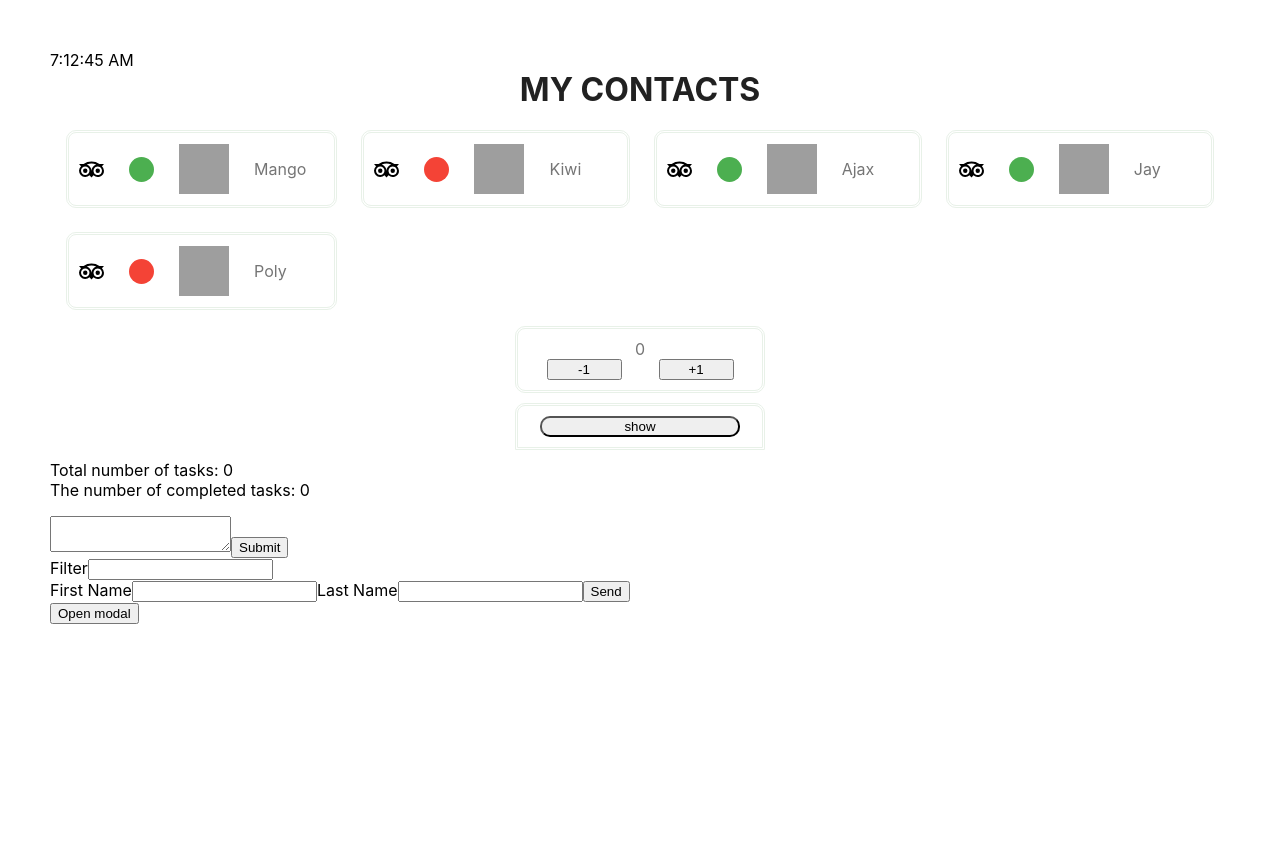
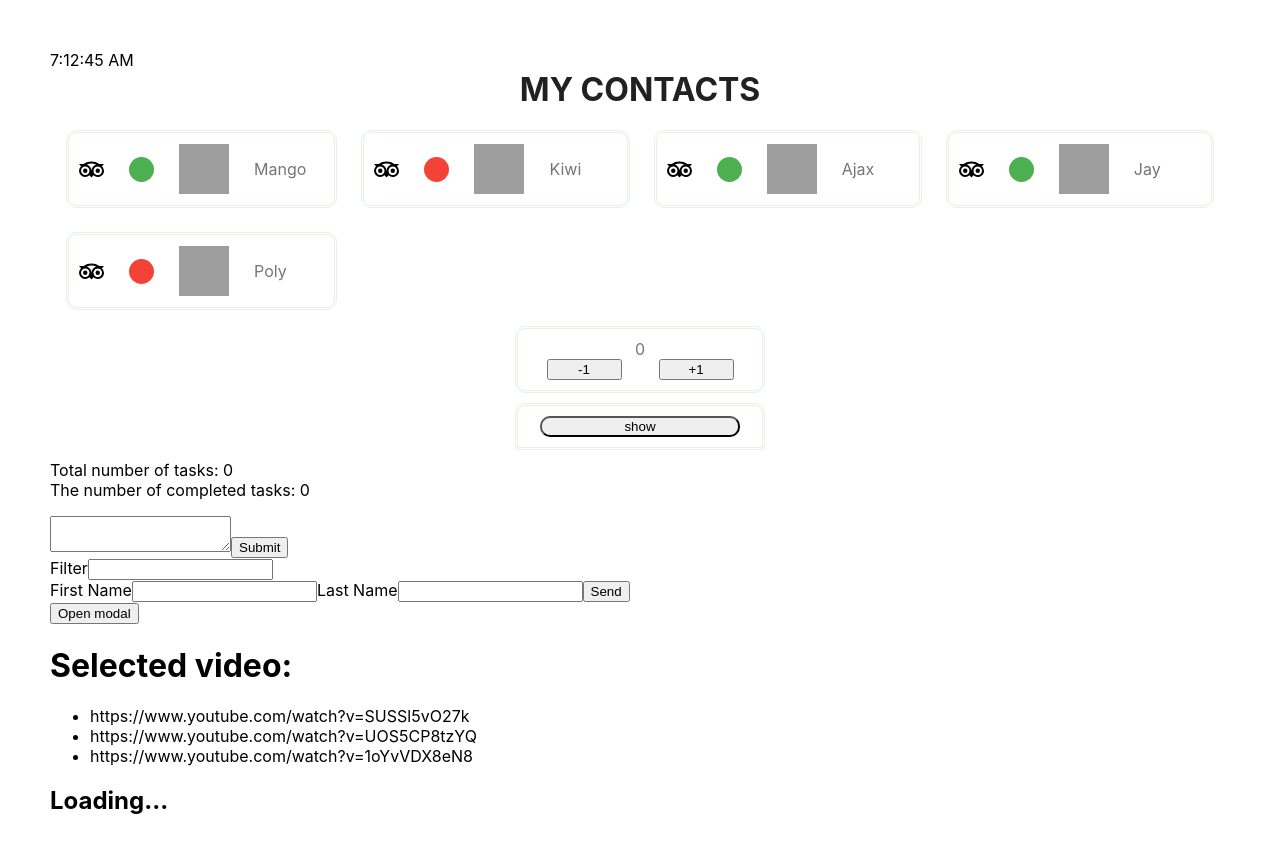
Before and after one commit to NadiiaHonchar/remember-all, a React (Create React App) app: page / in a window 1280 px wide. Shown: the top 852 px of the page. Before the commit the page ends 800 px from the top, so only its background shows below. Built offline with nearby package versions, Linux system fonts and the light colour scheme; grey boxes are pictures that could not be loaded.

Commit message:
added Player

```diff
--- a/package.json
+++ b/package.json
@@ -12,6 +12,7 @@
     "react": "^18.2.0",
     "react-dom": "^18.2.0",
     "react-icons": "^4.8.0",
+    "react-player": "^2.12.0",
     "react-scripts": "5.0.1",
     "shortid": "^2.2.16",
     "web-vitals": "^2.1.4",
--- a/src/Components/App/App.jsx
+++ b/src/Components/App/App.jsx
@@ -15,6 +15,7 @@ import { Filter } from "components/Filter";
 import { LoginForm } from "components/LoginForm";
 import { Modal } from "components/Modal/Modal";
 import { Clock } from "components/Clock";
+import { Example } from "components/Exampe";
 
 export class App extends Component {
   state = {
@@ -98,7 +99,7 @@ export class App extends Component {
     return (
       <>
         <Container>
-          <Clock/>
+          <Clock />
           <BookTitle text="My contacts" />
           <ContactBoard events={friends} />
           <Counter initialValue={0} />
@@ -124,6 +125,7 @@ export class App extends Component {
               </button>
             </Modal>
           )}
+          <Example />
         </Container>
       </>
     );
--- /dev/null
+++ b/src/Components/Exampe.jsx
@@ -0,0 +1,25 @@
+import { Component } from "react";
+
+import videos from "./videos.json";
+import { VideoList } from "./VideoList";
+import { Player } from "./Player";
+
+export class Example extends Component {
+  state = {
+    selectedVideo: null,
+  };
+
+  selectVideo = (link) => {
+    this.setState({ selectedVideo: link });
+  };
+
+  render() {
+    return (
+      <div>
+        <h1>Selected video: {this.state.selectedVideo}</h1>
+        <VideoList videos={videos} onSelect={this.selectVideo} />
+        <Player url={this.state.selectedVideo} />
+      </div>
+    );
+  }
+}
--- /dev/null
+++ b/src/Components/Player/Player.jsx
@@ -0,0 +1,23 @@
+import { Component } from "react";
+
+import { PlayerWrapper, StyledPlayer } from "./Player.styled";
+
+export class Player extends Component {
+  state = {
+    isVideoLoaded: false,
+  };
+  render() {
+    const { isVideoLoaded } = this.state;
+    const { url } = this.props;
+    return (
+      <>
+        {!isVideoLoaded && <h2>Loading...</h2>}
+        {url && (
+          <PlayerWrapper>
+            <StyledPlayer url={url} controls />
+          </PlayerWrapper>
+        )}
+      </>
+    );
+  }
+}
--- /dev/null
+++ b/src/Components/Player/Player.styled.js
@@ -0,0 +1,13 @@
+import styled from "@emotion/styled";
+import ReactPlayer from "react-player";
+
+export const PlayerWrapper = styled.div`
+  position: relative;
+  padding-top: 56.25%;
+`;
+
+export const StyledPlayer = styled(ReactPlayer)`
+  position: absolute;
+  top: 0;
+  left: 0;
+`;
--- /dev/null
+++ b/src/Components/Player/index.js
@@ -0,0 +1 @@
+export { Player } from "./Player.jsx";
--- /dev/null
+++ b/src/Components/VideoList/VideoList.jsx
@@ -0,0 +1,11 @@
+export const VideoList = ({ videos, onSelect }) => {
+  return (
+    <ul>
+      {videos.map((video) => (
+        <li key={video.id} onClick={() => onSelect(video.link)}>
+          {video.link}
+        </li>
+      ))}
+    </ul>
+  );
+};
--- /dev/null
+++ b/src/Components/VideoList/index.js
@@ -0,0 +1 @@
+export { VideoList } from "./VideoList.jsx";
--- /dev/null
+++ b/src/Components/videos.json
@@ -0,0 +1,5 @@
+[
+    {"id":112, "link":"https://www.youtube.com/watch?v=SUSSl5vO27k"},
+    {"id":113, "link":"https://www.youtube.com/watch?v=UOS5CP8tzYQ"},
+    {"id":114, "link":"https://www.youtube.com/watch?v=1oYvVDX8eN8"}
+]
```
Also changed, not shown: src/Components/VideoList/VideoList.styled.js (added), 1 other file (tests, documents, lock files or other folders).
